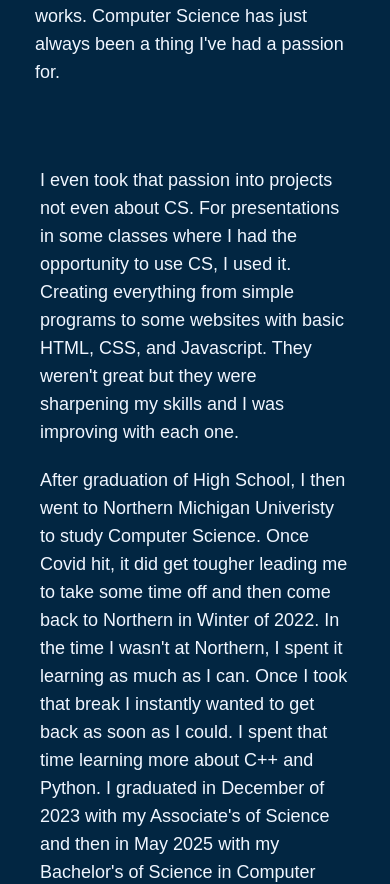
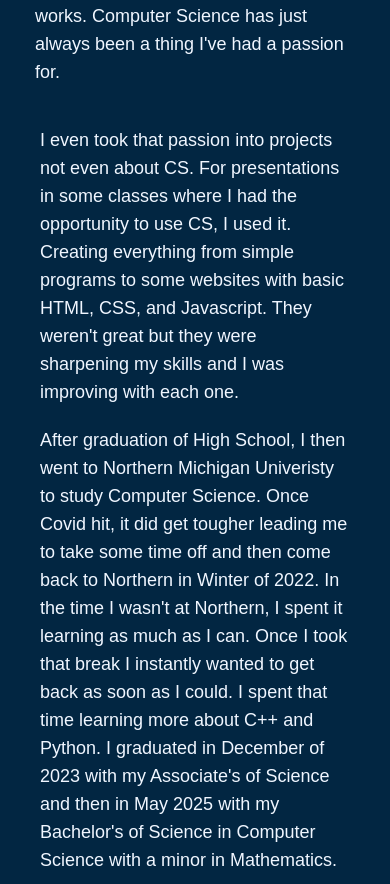
Before and after one commit to MLRDevs/Resume, a Next.js app: page /About in a window 390 px wide. Shown: the part 950-1834 px from the top of the page. Built offline with nearby package versions, Linux system fonts and the light colour scheme; some icons are missing.

Commit message:
got rid of margin in second about section for mobile

```diff
--- a/src/app/About/page.tsx
+++ b/src/app/About/page.tsx
@@ -50,7 +50,7 @@
                     </div>
 
                     {/* continuation and list */}
-                    <div className="gap-10 m-10 justify-center items-center md:w-[80%] w-full">
+                    <div className="gap-10 justify-center items-center md:w-[80%] w-full">
                         <div className="flex flex-col gap-5">
                             <div className="text-left text-ice-white text-lg">
                                 I even took that passion into projects not even about CS. For presentations in some classes where
```
